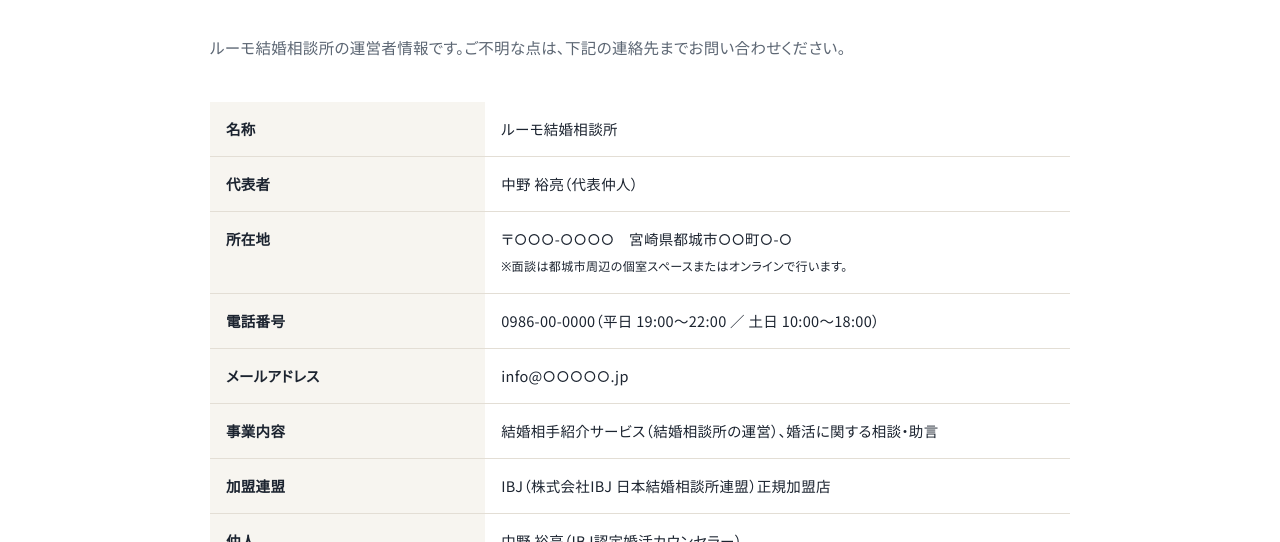
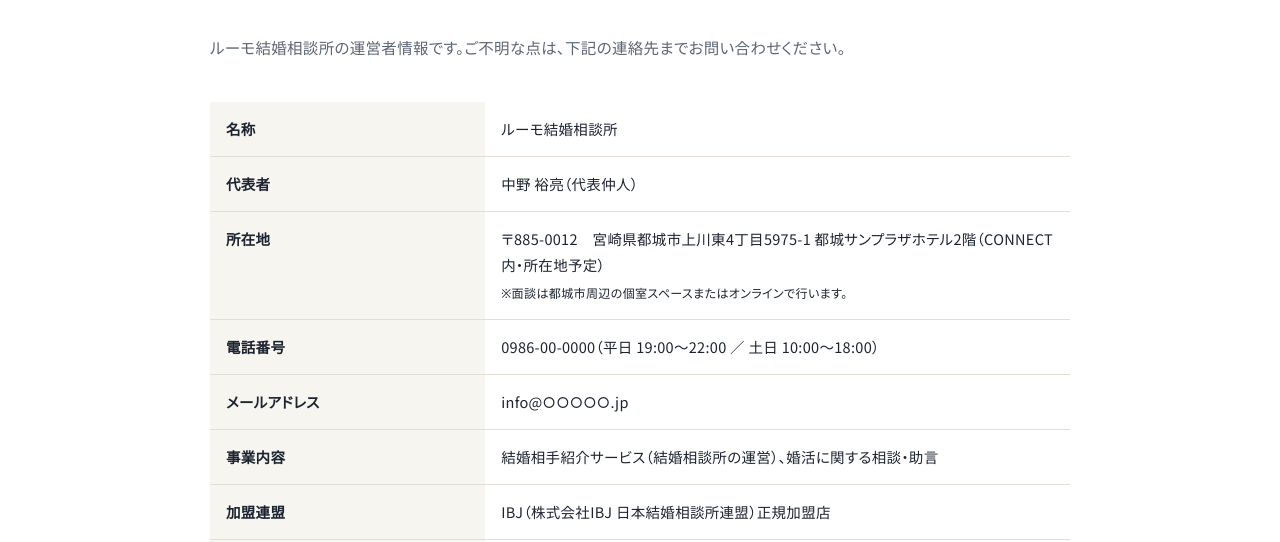
Before and after one commit to jasmine1567/lumo, a plain HTML site: page company.html in a window 1280 px wide. Shown: the part 258-800 px from the top of the page. Drawn offline with Linux system fonts and the light colour scheme.

Commit message:
Update planned CONNECT address and prepare zoomed Miyazaki map layout

```diff
--- a/company.html
+++ b/company.html
@@ -56,7 +56,7 @@ footer ul{display:flex;gap:22px;flex-wrap:wrap;margin:0} footer ul li{padding:0;
 <table>
 <tr><th>名称</th><td>ルーモ結婚相談所</td></tr>
 <tr><th>代表者</th><td>中野 裕亮（代表仲人）</td></tr>
-<tr><th>所在地</th><td>〒○○○-○○○○　宮崎県都城市○○町○-○<br><small>※面談は都城市周辺の個室スペースまたはオンラインで行います。</small></td></tr>
+<tr><th>所在地</th><td>〒885-0012　宮崎県都城市上川東4丁目5975-1 都城サンプラザホテル2階（CONNECT内・所在地予定）<br><small>※面談は都城市周辺の個室スペースまたはオンラインで行います。</small></td></tr>
 <tr><th>電話番号</th><td>0986-00-0000（平日 19:00〜22:00 ／ 土日 10:00〜18:00）</td></tr>
 <tr><th>メールアドレス</th><td>info@○○○○○.jp</td></tr>
 <tr><th>事業内容</th><td>結婚相手紹介サービス（結婚相談所の運営）、婚活に関する相談・助言</td></tr>
```
